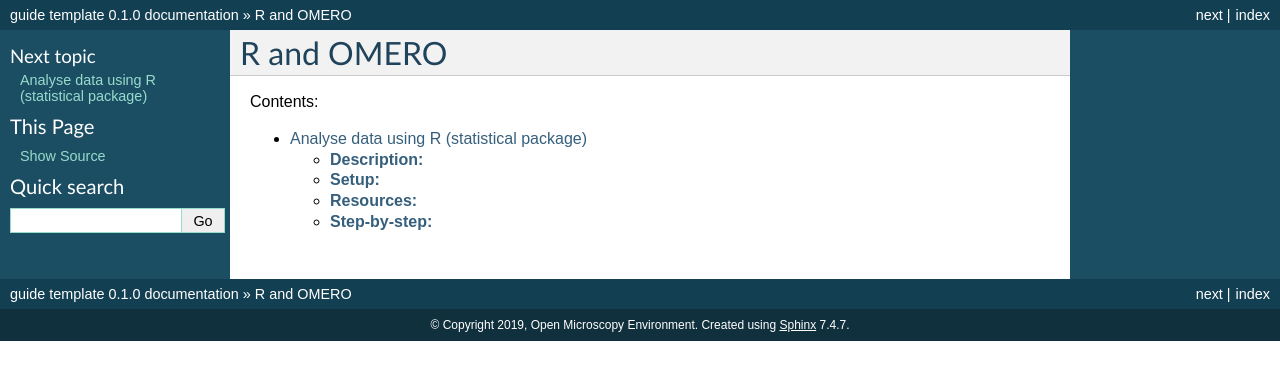
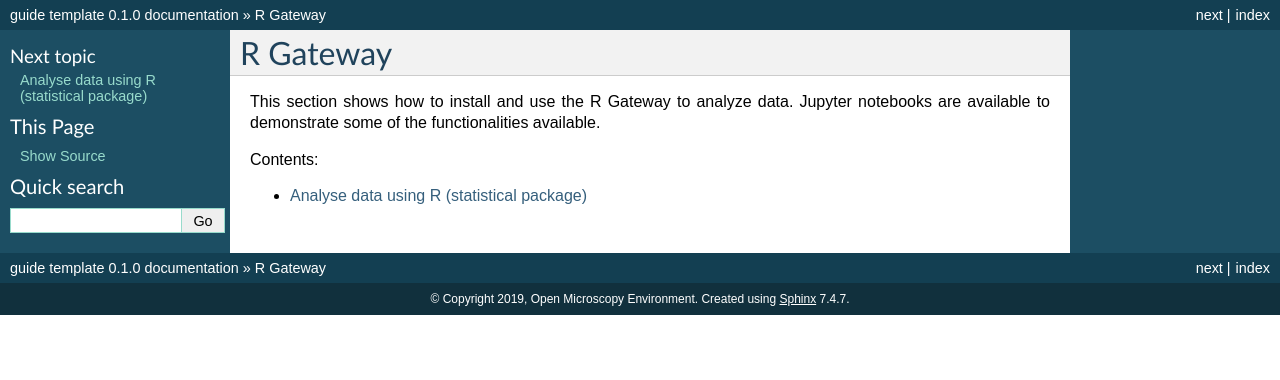
Before and after one commit to ome/omero-guide-r, a Sphinx documentation site: the page built from docs/index.rst, in a window 1280 px wide. Shown: the top 380 px of the page. Built offline with Sphinx 7.4.7, drawn with Linux system fonts in a browser that asks for light colours.

Commit message:
add short description

```diff
--- a/docs/index.rst
+++ b/docs/index.rst
@@ -1,9 +1,13 @@
-R and OMERO
-===========
+R Gateway
+=========
+
+This section shows how to install and use the R Gateway to analyze data.
+Jupyter notebooks are available to demonstrate some of the functionalities available.
+
 
 Contents:
 
 .. toctree::
-   :maxdepth: 2
+   :maxdepth: 1
 
    r_walkthrough
```
